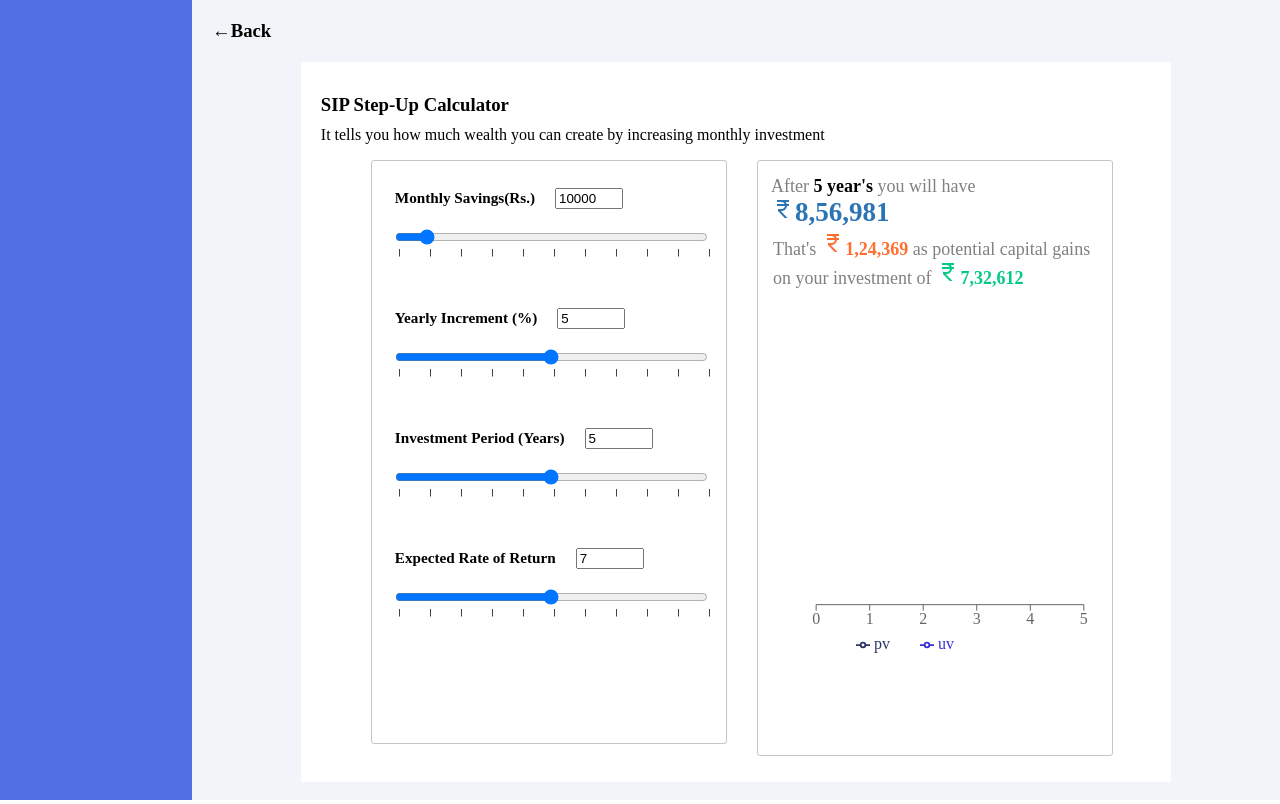
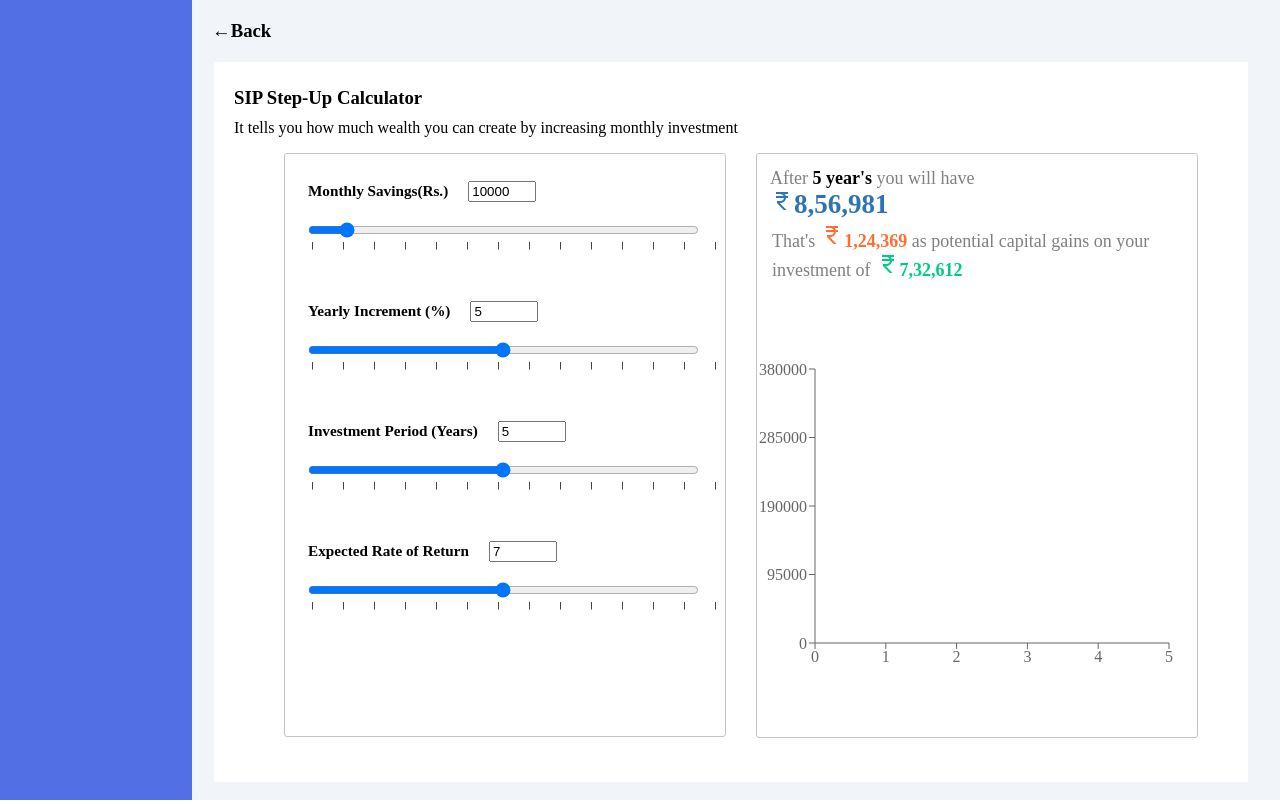
Before and after one commit to kritika2707/SIP_Step_up_Calculator, a React (Create React App) app: page / in a window 1280 px wide. Built offline with nearby package versions, Linux system fonts and the light colour scheme.

Commit message:
local changes on hold

```diff
--- a/src/App.css
+++ b/src/App.css
@@ -47,7 +47,7 @@ height: 100vh;
 /* flex: row; */
 display: block;
 width: 100%;
-background-color: #f1f5fa;
+background-color: #000000;
 position: absolute;
 }
 
@@ -68,10 +68,10 @@ position: absolute;
   position: absolute;
 }
 .calculator{
-  width: 80%;
+  width: 95%;
   background-color: #ffffff;
   height: 90%;
-  margin: auto;
+  margin: auto 22px;
   padding: auto;
 }
 .stepUpCalculator{
@@ -85,7 +85,7 @@ position: absolute;
   display: inline;
   border-radius: 3px;
   background-color: #ffffff;
-  width: 40%;
+  width: 42%;
   height: 80%;
   padding: 3px;
   position: relative;
@@ -94,7 +94,7 @@ position: absolute;
 .graph{
   float: left;
   margin-left: 30px;
-  padding-top: 15px;
+  padding-top: 4px;
 }
 
 h3,h4{
@@ -131,13 +131,14 @@ svg{
 .textforgraph{
   margin-top: 0%;
   font-size: 18px;
+  padding-top: 10px;
 }
 .desc-text{
   margin-left: 20px;
   margin-top: -10px;
 }
 .calc_text{
-  padding-top: 12px;
+  padding-top: 5px;
 }
 .graph-div{
   margin-left: -25px;
--- /dev/null
+++ b/src/Assets/Calculation.js
@@ -0,0 +1,19 @@
+// import React from "react";
+
+// function Calculation(){
+//     PeriodInMonth = (InvestmentPeriod)*12;
+//     RateOfReturn = (Rateofreturn)/1200;
+//     for(var i=1; i<=PeriodInMonth; i++)
+//     {
+//     if(i!==1)
+//     {
+//     if(i%12===1)
+//     {
+//     incrementedAmount=Math.floor(MonthlyInvestmentAmount*(YearlyIncrement/100));
+//     MonthlyInvestmentAmount=MonthlyInvestmentAmount + incrementedAmount;
+//     }
+//                 }
+//     CummulationAmount =MonthlyInvestmentAmount*(Math.pow((1+RateOfReturn),(PeriodInMonth-i+1)));
+//     TotalSIPWithStepUp += CummulationAmount;
+//     }
+// }
--- a/src/Assets/Graph.js
+++ b/src/Assets/Graph.js
@@ -1,24 +1,30 @@
 import React from "react";
 // import GraphComponent from '../components/graphComponent';
-import { LineChart, Line, XAxis, YAxis, Tooltip, Legend, ResponsiveContainer } from 'recharts';
+import { LineChart, Line, XAxis, YAxis, Tooltip, ResponsiveContainer } from 'recharts';
 import CurrencyRupeeIcon from '@mui/icons-material/CurrencyRupee';
+// import Calculation from "./Calculation";
 
 function Graph(){
   const data = [
     {
       name: '0',
+      value: 0,
     },
     {
       name: '1',
+      value: 95000,
     },
     {
       name: '2',
+      value: 190000,
     },
     {
       name: '3',
+      value: 285000,
     },
     {
       name: '4',
+      value: 380000,
     },
     {
       name: '5',
@@ -27,16 +33,14 @@ function Graph(){
 
  return (
   <div className="graph">
-    {/* <GraphComponent> */}
       <div className="textforgraph"><span Style="color:grey;margin-left:10px;margin-top:10px">After <span  Style="color:black;font-weight:bold">5 year's</span> you will have</span>
       <h2 Style="color:#2C74B3;margin-left:-10px;font-weight:bold;margin-top:0"><CurrencyRupeeIcon/>8,56,981</h2>
       <p Style="color:grey;margin-left:12px;margin-top:-19px">That's<span Style="color:#FF6E31;margin-left:-15px;font-weight:bold"><CurrencyRupeeIcon/>1,24,369</span> as potential capital gains on your investment of<span Style="color:#03C988;margin-left:-15px;font-weight:bold"><CurrencyRupeeIcon/>7,32,612</span></p>
       </div>
-    {/* </GraphComponent> */}
-    <ResponsiveContainer className="graph-div" width="100%" height="60%">
+    <ResponsiveContainer className="graph-div" width="100%" height="65%">
         <LineChart
           width={450}
-          height={300}
+          height={450}
           data={data}
           margin={{
             top: 70,
@@ -47,11 +51,10 @@ function Graph(){
         >
 
           <XAxis dataKey="name" />
-          <YAxis ticks={data}/>
+          <YAxis dataKey="value"/>
           <Tooltip />
-          <Legend />
-          <Line type="monotone" dataKey="pv" stroke="#2B3467" activeDot={{ r: 8 }} />
-          <Line type="monotone" dataKey="uv" stroke="#362FD9" />
+          <Line type="monotone" stroke="#2B3467" />
+          <Line type="monotone" stroke="#362FD9" />
         </LineChart>
       </ResponsiveContainer>
   </div>
```
